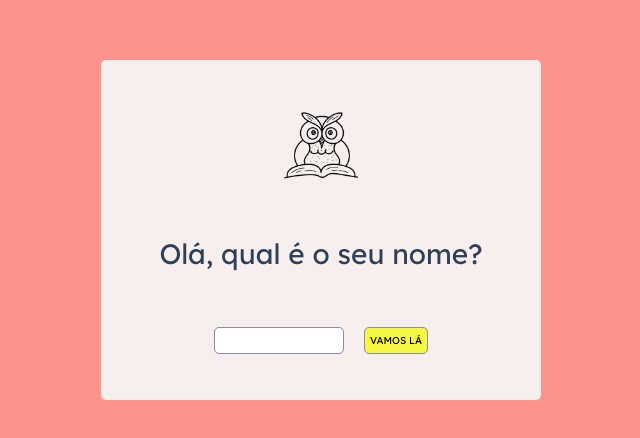
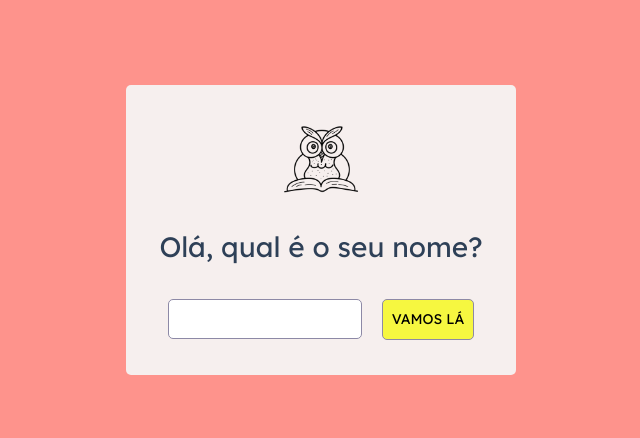
Before and after one commit to acamilass/math-for-kids-app, an Angular app: page / in a window 1280 px wide. Shown: the part 130-568 px from the top of the page, without its empty margins (319-959 px from the left). Built offline with nearby package versions, Linux system fonts and the light colour scheme.

Commit message:
Ajustes de responsividade

```diff
--- a/src/app/pages/tell-your-name/tell-your-name.component.scss
+++ b/src/app/pages/tell-your-name/tell-your-name.component.scss
@@ -8,17 +8,12 @@
 }
 
 .my-card {
-  width: 40rem;
-  height: 30rem;
+  height: 25rem;
+  width: 35rem;
   padding: 2rem;
 
   border-radius: 5px;
   background-color: #f6efee;
-
-  @media (max-width: 56.25em) {
-    height: 25rem;
-    width: 35rem;
-  }
 
   &__inner {
     height: 100%;
@@ -40,28 +35,24 @@
       border: 1px solid #8d89a6;
       border-radius: 5px;
 
-      padding: .5rem;
+      font-size: 1.5rem;
+      padding: .8rem;
       margin-right: 2rem;
 
       @media (max-width: 56.25em) {
         padding: .7rem;
         width: 20rem;
-        font-size: 1.5rem;
       }
     }
 
     button {
       border: 1px solid #8d89a6;
       border-radius: 5px;
-      padding: .5rem;
+      padding: .9rem;
+      font-size: 1.4rem;
 
       text-transform: uppercase;
       background-color: #f6f740;
-
-      @media (max-width: 56.25em) {
-        padding: .8rem;
-        font-size: 1.4rem;
-      }
     }
   }
 }
```
